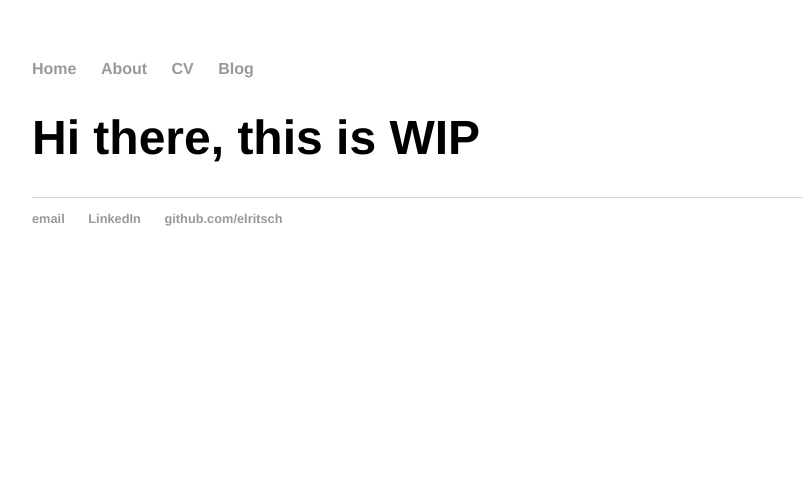
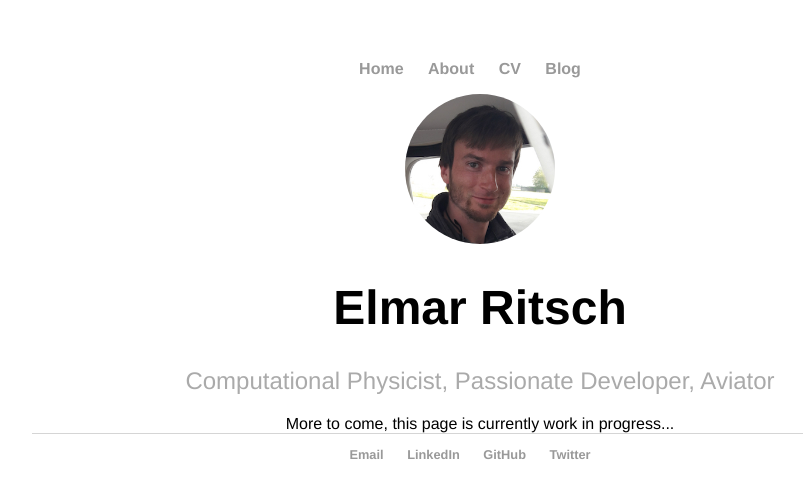
Before and after one commit to elritsch/elritsch.github.io, a Jekyll site: the page built from index.html, in a window 1280 px wide. Shown: the top 498 px of the page, without its empty margins (160-963 px from the left). Built offline with Jekyll 4.4.1, drawn with Linux system fonts in a browser that asks for light colours; Markdown is read by kramdown in place of the engine named in the settings.

Commit message:
Update style of main page to mimik indigo template

```diff
--- a/_layouts/default.html
+++ b/_layouts/default.html
@@ -21,9 +21,10 @@
 			</div><!-- /.container -->
 			<footer>
 				<ul>
-	        		<li><a href="mailto:elmar.ritsch@gmail.com">email</a></li>
+					<li><a href="mailto:elmar.ritsch@gmail.com">Email</a></li>
 					<li><a href="https://www.linkedin.com/in/elmar-ritsch">LinkedIn</a></li>
-	        		<li><a href="https://github.com/elritsch">github.com/elritsch</a></li>
+					<li><a href="https://github.com/elritsch">GitHub</a></li>
+					<li><a href="https://twitter.com/elmarRitsch">Twitter</a></li>
 				</ul>
 			</footer>
 		</body>
--- a/css/main.css
+++ b/css/main.css
@@ -1,6 +1,16 @@
 body {
     margin: 60px auto;
     width: 70%;
+    text-align: center;
+    font-family: 'Helvetica Neue', 'Helvetica', 'Arial', 'Sans-Serif';
+}
+header > .description {
+    color: #aaa;
+    font-weight: 300;
+}
+header > .selfie {
+    width: 150px;
+    border-radius: 100%;
 }
 nav ul, footer ul {
     font-family:'Helvetica', 'Arial', 'Sans-Serif';
--- a/index.html
+++ b/index.html
@@ -3,5 +3,12 @@ layout: default
 title: Elmar Ritsch
 ---
 <div class="blurb">
-	<h1>Hi there, this is WIP</h1>
+	<header>
+		<img class="selfie" alt="Elmar Ritsch" src="/images/profile.jpg">
+		<h1>Elmar Ritsch</h1>
+		<h2 class="description">
+			Computational Physicist, Passionate Developer, Aviator
+		</h2>
+	</header>
+	More to come, this page is currently work in progress...
 </div><!-- /.blurb -->
```
Also changed, not shown: images/profile.jpg (added). Lines whose indentation alone changed are shown as unchanged.
